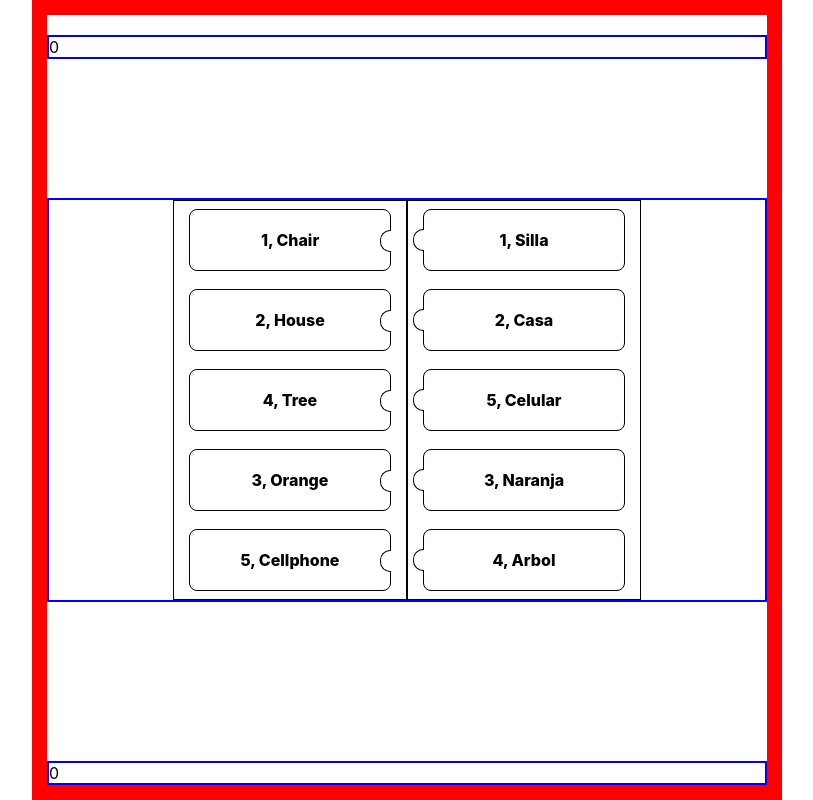
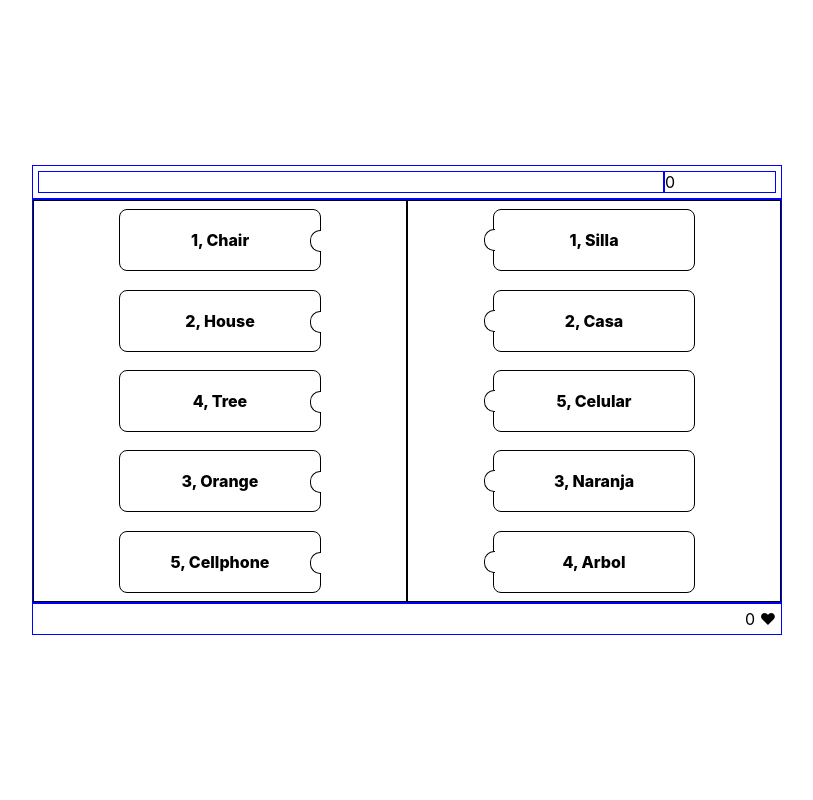
Before and after one commit to EdRafCas/tap_and_match_app, a React (Create React App) app: page / in a window 1280 px wide. Shown: the whole page, without its empty margins (233-1046 px from the left). Built offline with nearby package versions, Linux system fonts and the light colour scheme.

Commit message:
progress counter set

```diff
--- a/src/App.scss
+++ b/src/App.scss
@@ -1,7 +1,7 @@
 *,
 *::before,
 *::after {
-  box-sizing: border-box;
+      box-sizing: content-box;
   margin: 0;
   padding: 0;
 
@@ -12,29 +12,56 @@
       margin:auto;
       flex-direction:column;
       justify-content: center;
-      align-items:center;
       max-width:750px;
+      gap:0px;
       height:50%;
       min-width:375px;
       min-height:100vh;
       max-height:1200px;
-      border:15px red solid;
+      /* border:15px red solid; */
       /*
       background-repeat: no-repeat;
       background-position: top center;
       background-size: contain;
       */
       .progressBar{
-            margin-top:20px;
-            border:2px blue solid;
+            margin-top:0px;
+            display:flex;
+            flex-direction:row;
+            border:1px blue solid;
             width:100%;
+           /*  max-width:750px; */
+            padding:5px;
+            box-sizing: border-box;
+            width:100%;
+            max-width:750px;
+            .smallDivsContainer{
+                  width:85%;
+                  border:1px blue solid;
+            }
+            .trackContainer{
+                  width:15%;
+                  border:1px blue solid;
+            }
+
+      }
+      .progressCounter{
+            padding:5px;
+            margin-top:0px;
+            display:flex;
+            flex-direction:row;
+            justify-content:flex-end;
+            border:1px blue solid;
+            box-sizing: border-box;
+            width:100%;
+            max-width:750px;
+
       }
       .column-container{
-            border:2px blue solid;
-
+            border:1px blue solid;
             width:100%;
             display:flex;
-            margin:auto;
+             box-sizing: border-box;
             flex-direction:row;
             justify-content: center;
       }
@@ -47,8 +74,10 @@
       align-items:center;
       border:1px black solid;
       flex-direction:column;
+      width:100%;
       height:400px;
       gap:10px;
+      z-index:500;
 }
 .item-container{
       position:relative;
@@ -101,7 +130,7 @@
 
 .right-jigsaw{
       position:absolute;
-      left:-11px;
+      left:-10px;
       width:10px;
       height:20px;
       border-radius: 10px 0px 0px 10px;
@@ -110,7 +139,7 @@
       background-color:white;
       overflow:hidden;
       opacity:1;
-      box-sizing: content-box;
+      /* box-sizing: content-box; */
 
 
 
@@ -118,7 +147,7 @@
 }
 .right-inner-jigsaw{
       position:absolute;
-      left:-11px;
+      left:-10px;
       width:10px;
       height:20px;
       border-radius: 10px 0px 0px 10px;
@@ -127,7 +156,7 @@
       background-color: hsl(233, 11%, 84%);
       overflow:hidden;
       opacity:1;
-      box-sizing: content-box;
+      /* box-sizing: content-box; */
 }
 
 
--- a/src/Components/AnimationCheck.js
+++ b/src/Components/AnimationCheck.js
@@ -22,7 +22,7 @@ const CheckIcon = styled.div`
 `
 const CheckJigsawRight =styled.div`
       position:absolute;
-      left:-11px;
+      left:-10px;
       width:10px;
       height:20px;
       border-radius: 10px 0px 0px 10px;
--- a/src/Components/Columns.js
+++ b/src/Components/Columns.js
@@ -13,6 +13,8 @@ const Columns = ({ShuffledList, ShuffledList2}) => {
       const [existingShuffledList, changeExistingShuffledList] = useState(ShuffledList)
       const [existingShuffledList2, changeExistingShuffledList2] = useState(ShuffledList2)
       const [animationFunction, changeAnimationFunction] = useState(false)
+
+      let countCompleted = existingShuffledList.filter(x => x.completed === true).length;
 
 
       useEffect(()=>{
@@ -42,7 +44,12 @@ const Columns = ({ShuffledList, ShuffledList2}) => {
 
       return (
             <div className='container' >
-                  <div className='progressBar' >{counterBar}</div>
+                  <div className='progressBar' >
+                        <div className='smallDivsContainer'>
+
+                        </div>
+                        <div className='trackContainer'>{counterBar}</div>
+                  </div>
                   <div className='column-container'>
                         <div className='inner-container first-column'>
                               <>
@@ -77,7 +84,7 @@ const Columns = ({ShuffledList, ShuffledList2}) => {
                               </>
                         </div>
                   </div>
-                  <div className='progressBar' >{counterCompleted}</div>
+                  <div className='progressCounter' ><span>{countCompleted +" "}♥</span></div>
             </div>
        );
 }
```
